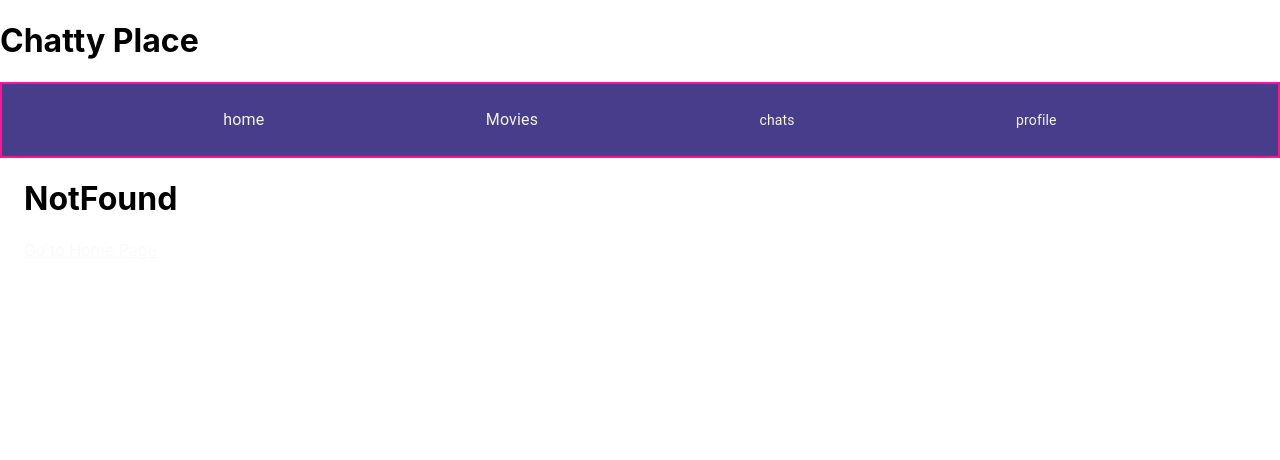
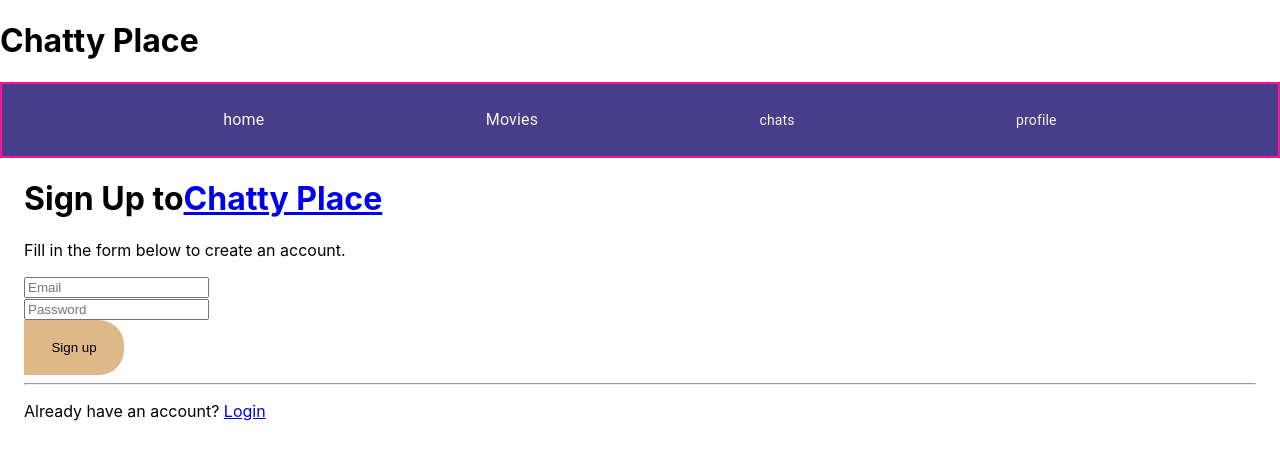
Before and after one commit to Busulka/Geekbrains-React, a React (Create React App) app in the folder homework/: page /signup in a window 1280 px wide. Shown: the top 460 px of the page. Built offline with nearby package versions, Linux system fonts and the light colour scheme; no server answers.

Commit message:
signup done

```diff
--- a/homework/package.json
+++ b/homework/package.json
@@ -10,6 +10,7 @@
     "@testing-library/jest-dom": "^5.14.1",
     "@testing-library/react": "^11.2.7",
     "@testing-library/user-event": "^12.8.3",
+    "firebase": "^8.10.0",
     "react": "^17.0.2",
     "react-dom": "^17.0.2",
     "react-redux": "^7.2.5",
--- /dev/null
+++ b/homework/src/Firebase/auth.js
@@ -0,0 +1,9 @@
+import {auth} from "./index";
+
+export function signup(email, password) {
+    return auth().createUserWithEmailAndPassword(email, password);
+}
+
+export function signin(email, password) {
+    return auth().signInWithEmailAndPassword(email, password);
+}
--- /dev/null
+++ b/homework/src/Firebase/index.js
@@ -0,0 +1,21 @@
+import firebase from 'firebase';
+
+const config ={  apiKey: "AIzaSyBkEdX0WAgw8Jo9LzBiAfthHXCIS-xmDEY",
+
+    authDomain: "gb-react-fd87a.firebaseapp.com",
+
+    projectId: "gb-react-fd87a",
+
+    storageBucket: "gb-react-fd87a.appspot.com",
+
+    messagingSenderId: "90890040127",
+
+    appId: "1:90890040127:web:bcf428cb560bca599c198a",
+
+    measurementId: "G-2HF3MGJZHD"
+};
+
+firebase.initializeApp(config);
+
+export const auth = firebase.auth;
+export const db = firebase.database();
--- /dev/null
+++ b/homework/src/Routes/Home/index.js
@@ -0,0 +1,18 @@
+import React from "react";
+import { Link } from 'react-router-dom';
+
+export const Home = () => {
+    return (
+        <div>
+            <h1>Home</h1>
+            <Link to="/login">
+                Go to Login Page
+            </Link>
+            <p>or</p>
+            <Link to="/signup">
+                Sign Up
+            </Link>
+        </div>
+    );
+
+};
--- /dev/null
+++ b/homework/src/Routes/Login/index.js
@@ -0,0 +1,10 @@
+import React from "react";
+
+export const Login = () => {
+    return (
+        <div>
+            <h1>Login</h1>
+        </div>
+    );
+
+};
--- a/homework/src/Routes/Routes.js
+++ b/homework/src/Routes/Routes.js
@@ -1,22 +1,70 @@
-import React from "react";
-import {Switch,Route} from "react-router-dom";
-import {Home} from "../components/Home";
+import React, {Component} from "react";
+import {Switch, Route, Redirect} from "react-router-dom";
+import {Chats} from "./Chats";
 import {Profile} from "./Profile";
 import {NotFound} from "./NotFound";
 import {Movies} from "./Movies";
+import {Home} from "./Home";
+import {Login} from "./Login";
+import SignUp from "./SignUp";
+import {auth} from "../Firebase";
+
+function PrivateRoute({ component: Component, authenticated, ...rest }) {
+    return (
+        <Route
+            {...rest}
+            render={(props) => authenticated === true
+                ? <Component {...props} />
+                : <Redirect to={{ pathname: '/login', state: { from: props.location } }} />}
+        />
+    )}
+
+function PublicRoute({ component: Component, authenticated, ...rest }) {
+    return (
+        <Route
+            {...rest}
+            render={(props) => authenticated === false
+                ? <Component {...props} />
+                : <Redirect to='/profile' />}
+        />
+    )
+}
+
+export class Routes extends Component {
+    constructor() {
+        super();
+        this.state = {
+            authenticated: false,
+            loading: true,
+        }
+    }
+    componentDidMount() {
+        auth().onAuthStateChanged((user) => {
+            if (user) {
+                this.setState({
+                    authenticated: true,
+                    loading: false,
+                });
+            } else {
+                this.setState({
+                    authenticated: false,
+                    loading: false,
+                });
+            }
+        })
+    }
 
 
-
-
-
-export const Routes = () => {
-    return (
+    render() {
+        return (
         <Switch>
             <Route exact path='/' component={Home}/>
-            <Route path="/home/:chatId?" component={Home} />
-            <Route exact path='/profile' component={Profile}/>
+            <PrivateRoute path="/chats/:chatId?" authenticated={this.state.authenticated} component={Chats} />
+            <PrivateRoute exact path='/profile' authenticated={this.state.authenticated} component={Profile}/>
             <Route  path='/movies' component={Movies}/>
+            <PublicRoute exact path='/login' authenticated={this.state.authenticated} component={Login}/>
+            <PublicRoute exact path='/signup' authenticated={this.state.authenticated} component={SignUp}/>
             <Route path='*' component={NotFound}/>
         </Switch>
     );
-};
+};}
--- /dev/null
+++ b/homework/src/Routes/SignUp/index.js
@@ -0,0 +1,59 @@
+import React, {Component} from "react";
+import { Link } from 'react-router-dom';
+import {signup} from "../../Firebase/auth";
+
+export default class SignUp extends Component {
+
+    constructor(props) {
+        super(props);
+        this.state = {
+            error: null,
+            email: '',
+            password: '',
+        };
+        this.handleChange = this.handleChange.bind(this);
+        this.handleSubmit = this.handleSubmit.bind(this);
+    }
+
+    handleChange(event) {
+        this.setState({
+            [event.target.name]: event.target.value
+        });
+    }
+
+    async handleSubmit(event) {
+        event.preventDefault();
+        this.setState({ error: '' });
+        try {
+            await signup(this.state.email, this.state.password);
+        } catch (error) {
+            this.setState({ error: error.message });
+        }
+    }
+
+    render() {
+    return (
+        <div>
+            <form onSubmit={this.handleSubmit}>
+                <h1>
+                    Sign Up to
+                    <Link to="/">Chatty Place</Link>
+                </h1>
+                <p>Fill in the form below to create an account.</p>
+                <div>
+                    <input placeholder="Email" name="email" type="email" onChange={this.handleChange} value={this.state.email}/>
+                </div>
+                <div>
+                    <input placeholder="Password" name="password" onChange={this.handleChange} value={this.state.password} type="password"/>
+                </div>
+                <div>
+                    {this.state.error ? <p>{this.state.error}</p> : null}
+                    <button type="submit">Sign up</button>
+                </div>
+                <hr/>
+                <p>Already have an account? <Link to="/login">Login</Link></p>
+            </form>
+        </div>
+    );
+
+};}
--- a/homework/src/components/ChatList/ChatList.js
+++ b/homework/src/components/ChatList/ChatList.js
@@ -14,7 +14,7 @@ export const ChatList = ({ chats, chatId }) => {
 
     const renderChatList = (chats)=> (
         <ListItem key={chats.id} className={(chatId===chats.id) ? "active-chat" : ""} >
-            <Link to={`/home/${chats.id}`}>
+            <Link to={`/chats/${chats.id}`}>
                 <ListItemAvatar>
                     <Avatar alt={chats.name} src={chats.img} />
                 </ListItemAvatar>
--- a/homework/src/components/ChatList/chatList.css
+++ b/homework/src/components/ChatList/chatList.css
@@ -1,6 +1,3 @@
-a {
-    color: #fafafa;
-}
 
 .chatList {
     background-color: #212255;
```
Also changed, not shown: homework/src/Routes/Chats/index.js (renamed from homework/src/components/Home/index.js, +5 -5 lines), homework/src/Routes/Chats/chats.css (renamed from homework/src/components/Home/home.css), 1 other file (tests, documents, lock files or other folders).
